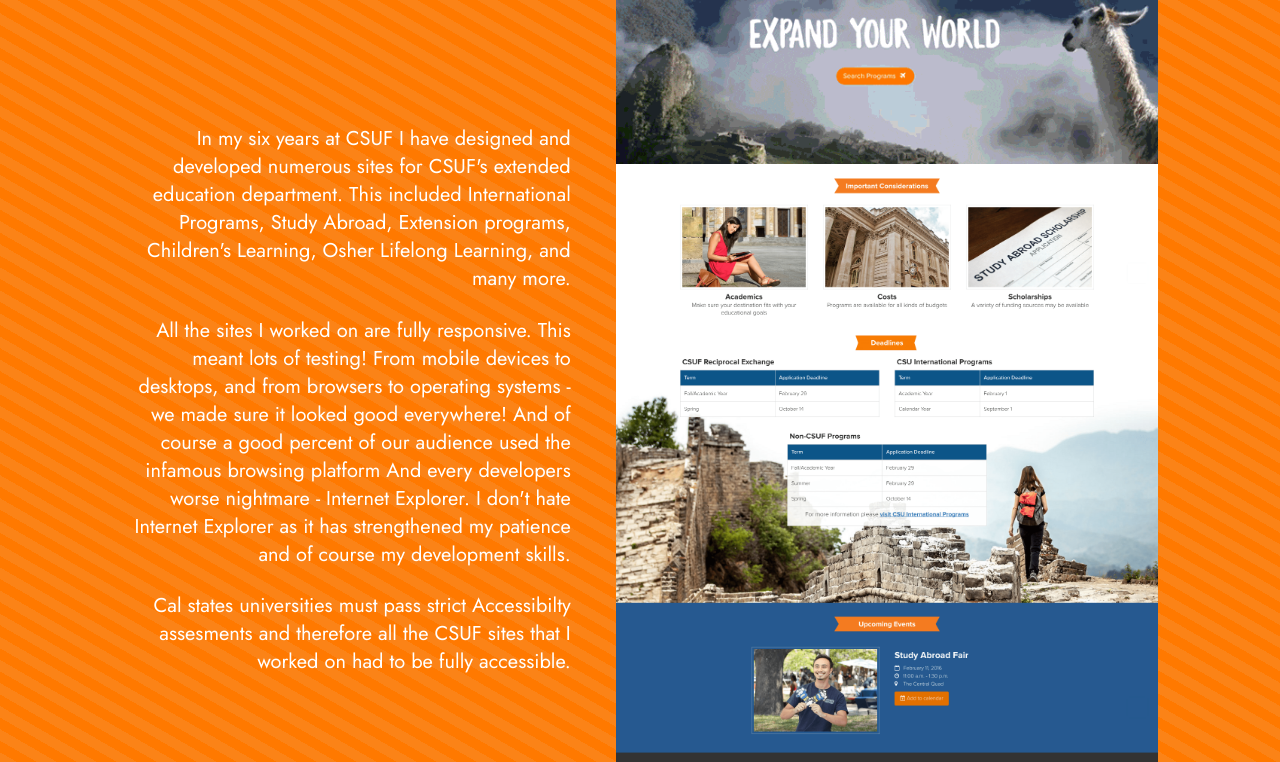
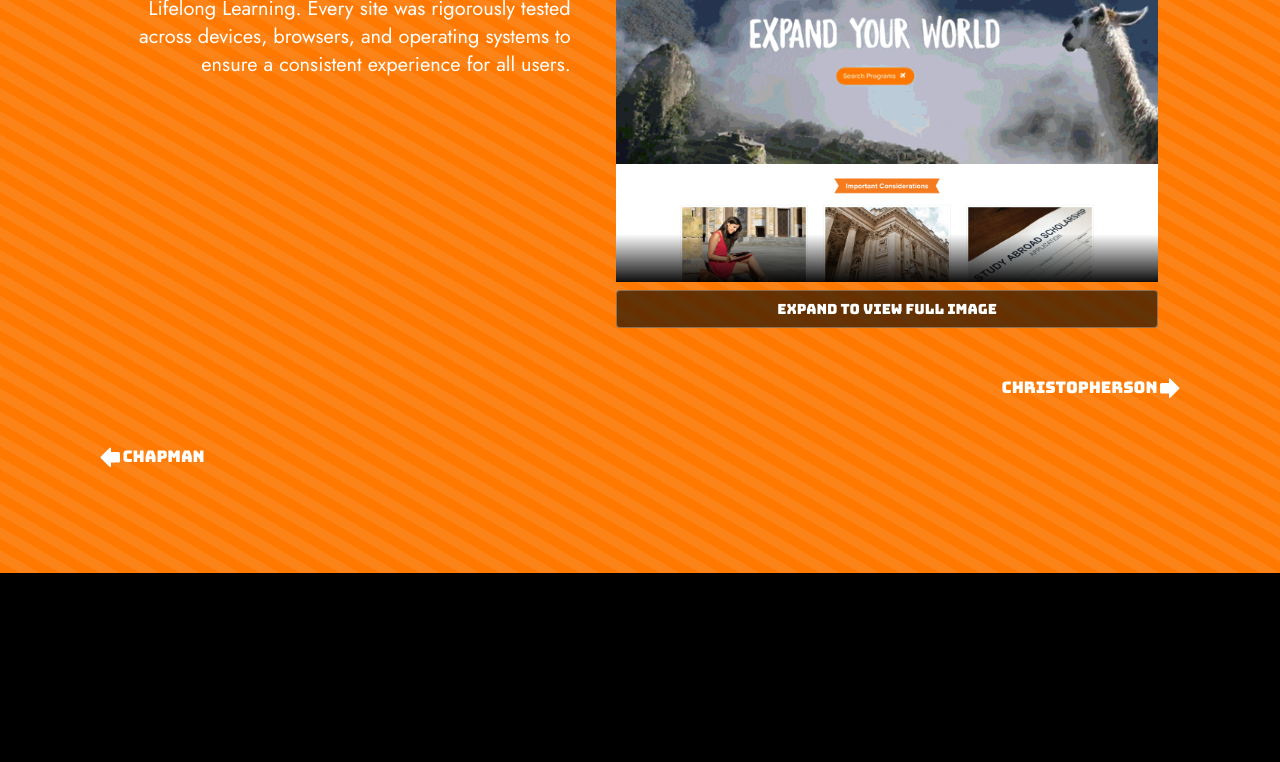
Before and after one commit to ericadeguzman/portfolio2023_updated, a Next.js app: page /fullerton in a window 1280 px wide. Shown: the part 1820-2582 px from the top of the page. After the commit the page ends 2393 px from the top, so only its background shows below. Built offline with nearby package versions, Linux system fonts and the light colour scheme.

Commit message:
rewrote some stuff

```diff
--- a/src/app/chapman/page.tsx
+++ b/src/app/chapman/page.tsx
@@ -180,55 +180,32 @@ export default function Chapman() {
             <h2 className="hidden-animate text-2xl">Chapman University</h2>
             <br />
             <p className="hidden-animate text-[#DDCBA4] text-sm leading-[1rem] tablet:text-lg tablet:leading-[1.5rem]">
-              In my 3.8 years working at Chapman University I have worked on
-              countless college and department websites.{" "}
-            </p>
-            <br />
-            <p className="hidden-animate text-[#DDCBA4] text-sm leading-[1rem] tablet:text-lg tablet:leading-[1.5rem]">
-              At my time there I have designed and developed, websites, cms
-              widgets, wordpress sites, email templates, and landing pages. I
-              was in charge of maintaining styles, meeting accessibilty
-              standards, and most importantly making sure all our sites followed
-              the{" "}
-              <a
+            During my nearly four years at Chapman University, I designed and developed websites, CMS widgets, WordPress sites, email templates, and landing pages across countless colleges and departments — maintaining consistent styles, meeting accessibility standards, and ensuring every deliverable aligned with the Chapman brand. Notable projects included the
+            &nbsp;<a
                 style={{ textDecoration: "underline" }}
                 href="https://brand.chapman.edu/"
               >
-                Chapman Brand
-              </a>
-              .
-            </p>
-            <br />
-            <p className="hidden-animate text-[#DDCBA4] text-sm leading-[1rem] tablet:text-lg tablet:leading-[1.5rem]">
-              Some of the proejcts I worked on included the
-              <a
-                style={{ textDecoration: "underline" }}
-                href="https://brand.chapman.edu/"
-              >
-                Chapman Brand site
-              </a>
-              , the{" "}
+                The Chapman Brand Site
+              </a>,&nbsp;
               <a
                 style={{ textDecoration: "underline" }}
                 href="https://news.chapman.edu/"
               >
                 Chapman Newsroom
-              </a>
-              , the{" "}
+              </a>,&nbsp;
               <a
                 style={{ textDecoration: "underline" }}
                 href="https://news.chapman.edu/magazine/"
               >
                 Chapman Magazine site
-              </a>
-              , the{" "}
-              <a
+              </a>,
+            and the&nbsp;
+            <a
                 href="https://news.chapman.edu/forward/"
                 style={{ textDecoration: "underline" }}
               >
                 Chapman Forward site
               </a>
-              , and many other department and college sites.
             </p>
           </div>
           <div className="max-w-sm mobile-device">
--- a/src/app/fullerton/page.tsx
+++ b/src/app/fullerton/page.tsx
@@ -1,5 +1,5 @@
 "use client";
-import React, { useEffect } from "react";
+import React, { useEffect, useState } from "react";
 import Image from "next/image";
 import grid1 from "../images/csuf/grid1.png";
 import grid2 from "../images/csuf/grid2.png";
@@ -18,6 +18,8 @@ import Back from "../components/back";
 import NextBtn from "../components/next";
 
 export default function International() {
+  const [imageExpanded, setImageExpanded] = useState(false);
+
   useEffect(() => {
     const observer = new IntersectionObserver((entries) => {
       entries.forEach((entry) => {
@@ -202,36 +204,20 @@ export default function International() {
             src={sb4}
           />
         </div>
-        <div className="my-[2%] mx-[5%] flex flex-row justify-center items-center content-center gap-[3%]">
+        <div className="my-[2%] mx-[5%] flex flex-row justify-center items-start gap-[3%]">
           <div>
             <div className="mt-[5%] tablet:mt-[5%]">
               <p className="hidden-animate text-white text-base desktop:text-xl text-center tablet:text-right mr-[3%] max-w-lg">
-                In my six years at CSUF I have designed and developed numerous
-                sites for CSUF's extended education department. This included
-                International Programs, Study Abroad, Extension programs,
-                Children's Learning, Osher Lifelong Learning, and many more.
-              </p>
-            </div>
-            <div className="mt-[5%] tablet:mt-[5%]">
-              <p className="hidden-animate text-white text-base desktop:text-xl text-center tablet:text-right mr-[3%] max-w-lg">
-                All the sites I worked on are fully responsive. This meant lots
-                of testing! From mobile devices to desktops, and from browsers
-                to operating systems - we made sure it looked good everywhere!
-                And of course a good percent of our audience used the infamous
-                browsing platform And every developers worse nightmare -
-                Internet Explorer. I don't hate Internet Explorer as it has
-                strengthened my patience and of course my development skills.
-              </p>
-            </div>
-            <div className="mt-[5%] tablet:mt-[5%]">
-              <p className="hidden-animate text-white text-base desktop:text-xl text-center tablet:text-right mr-[3%] max-w-lg">
-                Cal states universities must pass strict Accessibilty assesments
-                and therefore all the CSUF sites that I worked on had to be
-                fully accessible.
+              Over six years at CSUF, I designed and developed fully responsive, ADA-compliant websites for multiple departments within the Extended Education division — including International Programs, Study Abroad, Extension Programs, Children's Learning, and Osher Lifelong Learning. Every site was rigorously tested across devices, browsers, and operating systems to ensure a consistent experience for all users.
               </p>
             </div>
           </div>
           <div className="international-hp hidden tablet:block">
+            <div
+              className={`relative w-full laptop:max-w-[600px] overflow-hidden transition-[max-height] duration-300 ease-out ${
+                imageExpanded ? "max-h-[5000px]" : "max-h-[450px]"
+              }`}
+            >
               <Image
                 className="w-full laptop:max-w-[600px]"
                 alt="International homepage"
@@ -257,6 +243,23 @@ export default function International() {
                 alt="International homepage"
                 src={sb4}
               />
+              {!imageExpanded && (
+                <div
+                  className="absolute bottom-0 left-0 right-0 h-[10%] min-h-[48px] pointer-events-none"
+                  style={{
+                    background: "linear-gradient(to top, rgba(0,0,0,0.95), transparent)",
+                  }}
+                  aria-hidden
+                />
+              )}
+            </div>
+            <button
+              type="button"
+              onClick={() => setImageExpanded((e) => !e)}
+              className="mt-2 w-full laptop:max-w-[600px] py-2 px-4 rounded border border-white/30 bg-black/60 text-white text-sm font-medium hover:bg-white/10 transition-colors"
+            >
+              {imageExpanded ? "View less" : "Expand to view full image"}
+            </button>
           </div>
         </div>
         <div className="flex justify-between px-[3%] mb-[3%]">
```
Lines whose indentation alone changed are shown as unchanged.
